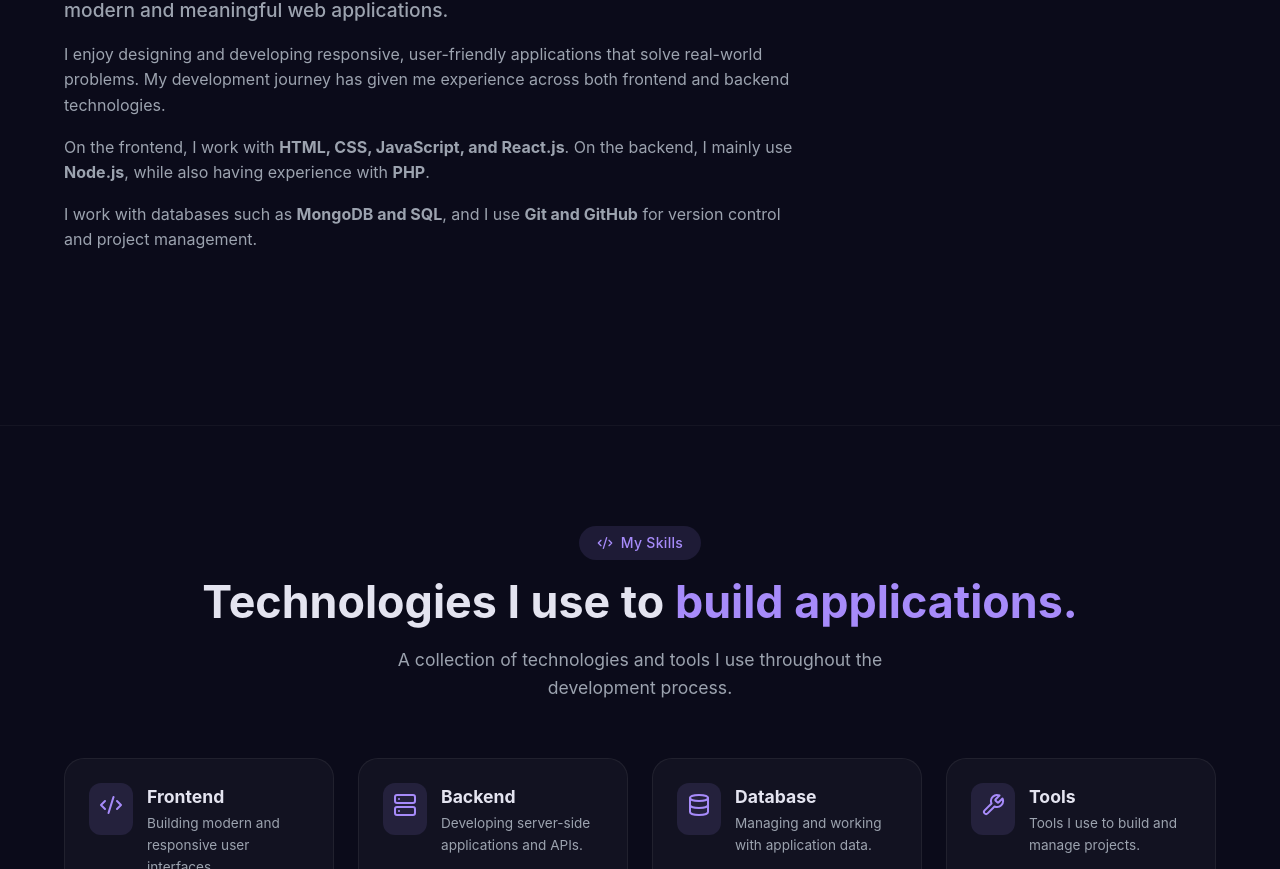
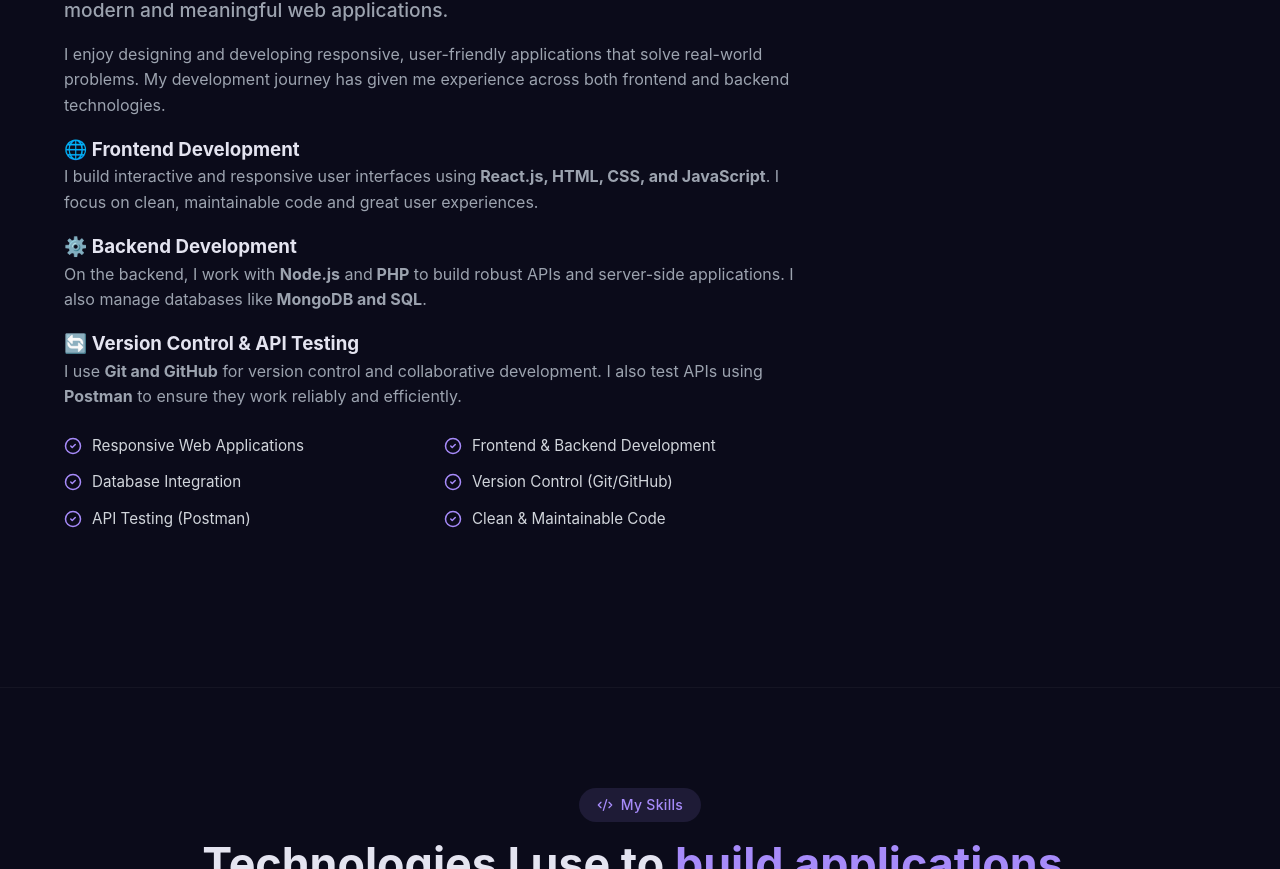
Before and after one commit to tewa0121/my-portfolio, a React (Vite) app: page / in a window 1280 px wide. Shown: the part 1140-2009 px from the top of the page. Built offline with nearby package versions, Linux system fonts and the light colour scheme.

Commit message:
About: add frontend, backend, version control, API testing (Postman)

```diff
--- a/src/components/About.jsx
+++ b/src/components/About.jsx
@@ -30,19 +30,56 @@ function About() {
               experience across both frontend and backend
               technologies.
             </p>
+
+            <h3>🌐 Frontend Development</h3>
             <p>
-              On the frontend, I work with{" "}
-              <strong>HTML, CSS, JavaScript, and React.js</strong>.
-              On the backend, I mainly use{" "}
-              <strong>Node.js</strong>, while also having experience
-              with <strong>PHP</strong>.
+              I build interactive and responsive user interfaces using
+              <strong> React.js, HTML, CSS, and JavaScript</strong>.
+              I focus on clean, maintainable code and great user experiences.
             </p>
+
+            <h3>⚙️ Backend Development</h3>
             <p>
-              I work with databases such as{" "}
-              <strong>MongoDB and SQL</strong>, and I use{" "}
-              <strong>Git and GitHub</strong> for version control
-              and project management.
+              On the backend, I work with <strong>Node.js</strong> and
+              <strong> PHP</strong> to build robust APIs and server-side
+              applications. I also manage databases like
+              <strong> MongoDB and SQL</strong>.
             </p>
+
+            <h3>🔄 Version Control & API Testing</h3>
+            <p>
+              I use <strong>Git and GitHub</strong> for version control
+              and collaborative development. I also test APIs using
+              <strong> Postman</strong> to ensure they work reliably
+              and efficiently.
+            </p>
+
+            <div className="about-checks">
+              <div>
+                <Icons.CheckCircle2 size={18} />
+                <span>Responsive Web Applications</span>
+              </div>
+              <div>
+                <Icons.CheckCircle2 size={18} />
+                <span>Frontend & Backend Development</span>
+              </div>
+              <div>
+                <Icons.CheckCircle2 size={18} />
+                <span>Database Integration</span>
+              </div>
+              <div>
+                <Icons.CheckCircle2 size={18} />
+                <span>Version Control (Git/GitHub)</span>
+              </div>
+              <div>
+                <Icons.CheckCircle2 size={18} />
+                <span>API Testing (Postman)</span>
+              </div>
+              <div>
+                <Icons.CheckCircle2 size={18} />
+                <span>Clean & Maintainable Code</span>
+              </div>
+            </div>
           </div>
         </div>
       </div>
```
